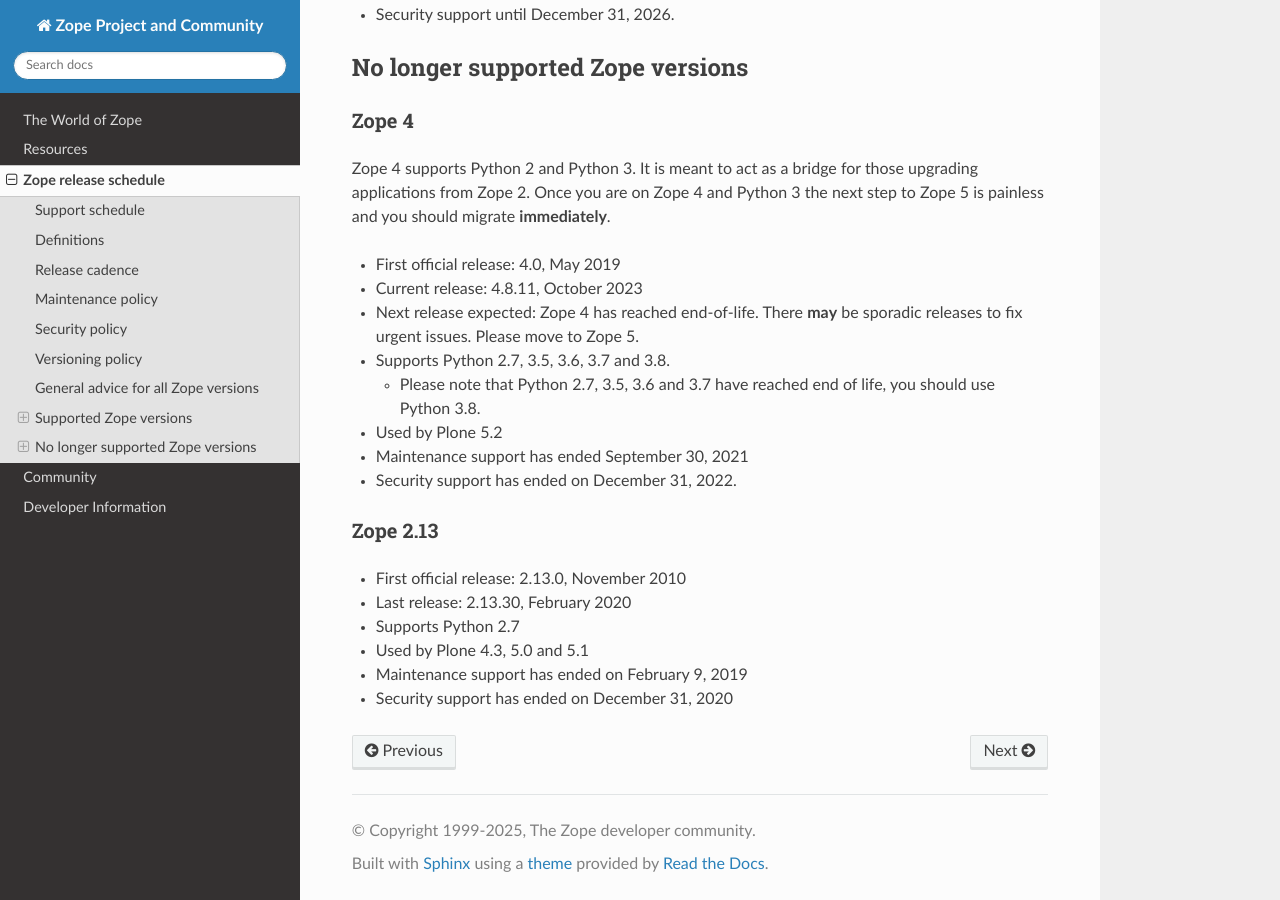
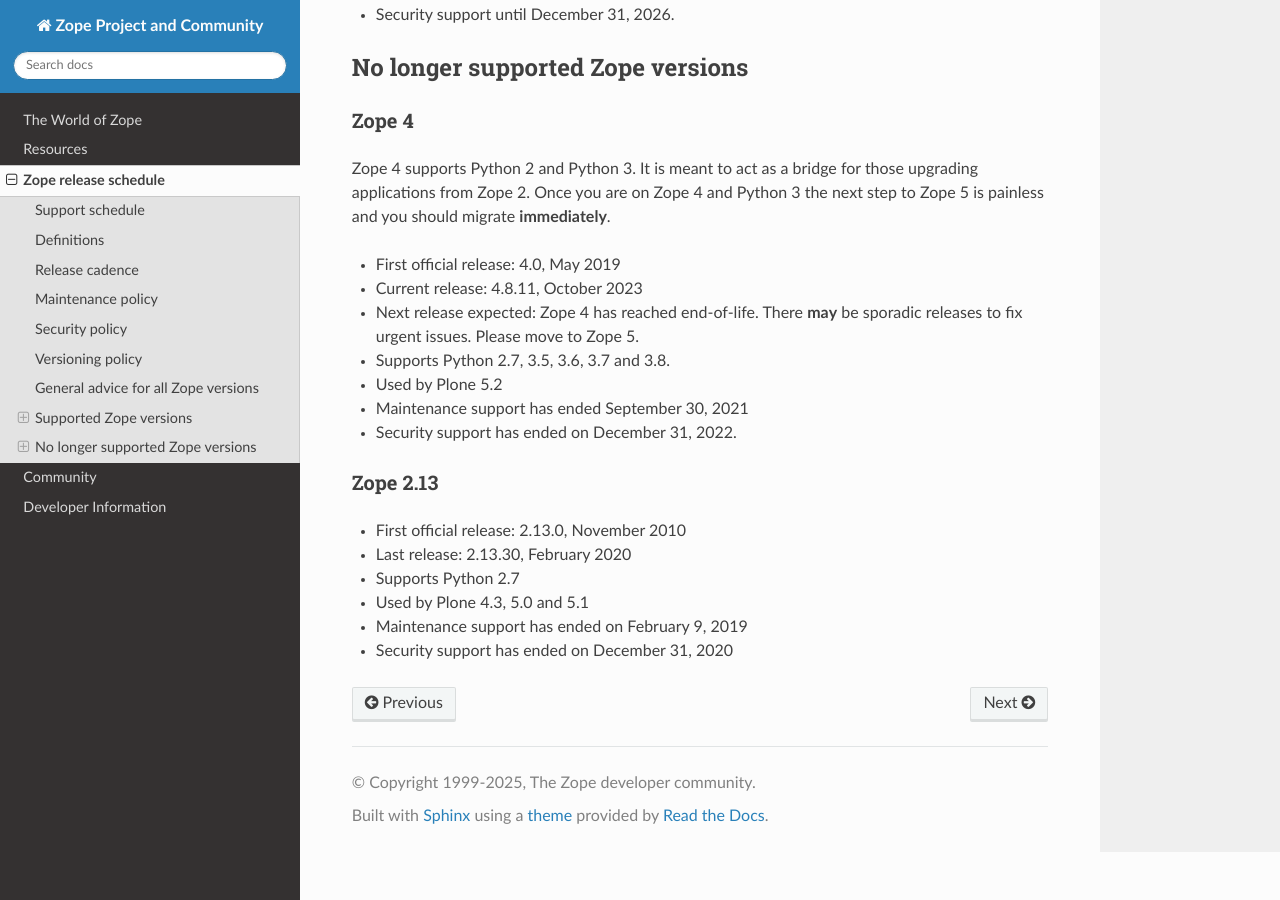
Before and after one commit to zopefoundation/www.zope.org, a Sphinx documentation site: the page built from docs/releases.rst, in a window 1280 px wide and 900 px high, scrolled down 3733 px. Built offline with Sphinx 7.4.7 and the Read the Docs theme 3.1.0, drawn with Linux system fonts in a browser that asks for light colours.

Commit message:
- remove obsolete note

```diff
--- a/docs/releases.rst
+++ b/docs/releases.rst
@@ -190,10 +190,6 @@ next step to Zope 5 is painless and you should migrate **immediately**.
 - Next release expected: Zope 4 has reached end-of-life. There **may** be
   sporadic releases to fix urgent issues. Please move to Zope 5.
 - Supports Python 2.7, 3.5, 3.6, 3.7 and 3.8.
-
-  - Please note that Python 2.7, 3.5, 3.6 and 3.7 have reached end of life, you
-    should use Python 3.8.
-
 - Used by Plone 5.2
 - Maintenance support has ended September 30, 2021
 - Security support has ended on December 31, 2022.
```
